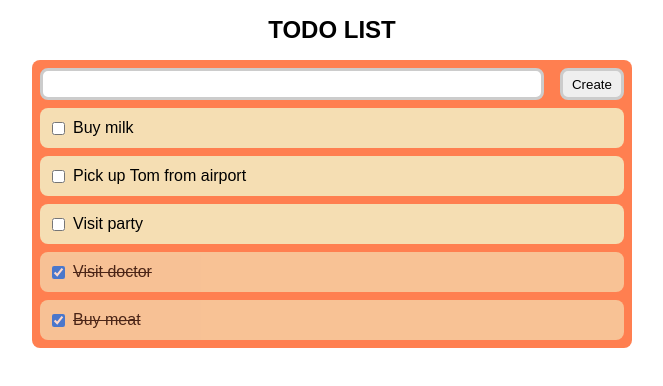
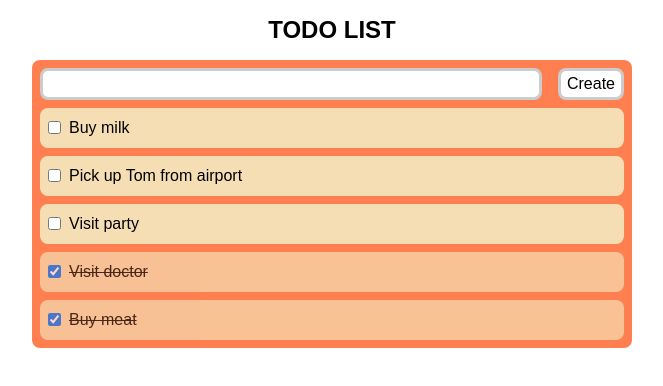
Before and after one commit to Kseniyakit/JavaScript, a plain HTML site: page lesson21/task1/index.html in a window 1280 px wide. Shown: the full height of the page, 308-971 px from the left. Drawn offline with nearby package versions, Linux system fonts and the light colour scheme.

Commit message:
commit282

```diff
--- a/lesson21/task1/index.html
+++ b/lesson21/task1/index.html
@@ -1,12 +1,18 @@
+
 <!DOCTYPE html>
 <html lang="en">
+
 <head>
     <meta charset="UTF-8">
     <meta name="viewport" content="width=device-width, initial-scale=1.0">
-    <title>Todo List</title>
+    <meta http-equiv="X-UA-Compatible" content="ie=edge">
     <link rel="stylesheet" href="styles.css">
+    <link rel="stylesheet" href="https://cdnjs.cloudflare.com/ajax/libs/normalize/8.0.1/normalize.css">
+    <title>Document</title>
 </head>
+
 <body>
+
     <h1 class="title">Todo list</h1>
     <main class="todo-list">
         <div class="actions">
@@ -15,6 +21,7 @@
         </div>
         <ul class="list"></ul>
     </main>
-    <script src="index.js"></script>
+    <script src="./index.js"></script>
 </body>
+
 </html>
--- a/lesson21/task1/index.js
+++ b/lesson21/task1/index.js
@@ -4,27 +4,28 @@ const tasks = [
     { text: 'Visit party', done: false },
     { text: 'Visit doctor', done: true },
     { text: 'Buy meat', done: true },
-];
+]
 
 const renderListItems = listItems => {
     const listElem = document.querySelector('.list');
+
     const listItemsElems = listItems
-    .sort((a,b) => a.done - b.done)
-    .map(({text, done}) =>{
+        .sort((a, b) => a.done - b.done)
+        .map(({ text, done }) => {
             const listItemElem = document.createElement('li');
             listItemElem.classList.add('list__item');
-        if(done) {
+            if (done) {
                 listItemElem.classList.add('list__item_done');
             }
             const checkboxElem = document.createElement('input');
             checkboxElem.setAttribute('type', 'checkbox');
-        checkboxElem.setAttribute('checked', done);
             checkboxElem.checked = done;
-
             checkboxElem.classList.add('list__item-checkbox');
             listItemElem.append(checkboxElem, text);
             return listItemElem;
         });
+
     listElem.append(...listItemsElems);
 }
+
 renderListItems(tasks);
--- a/lesson21/task1/styles.css
+++ b/lesson21/task1/styles.css
@@ -6,11 +6,12 @@ body {
     font-family: Arial, Helvetica, sans-serif;
   }
 
-.title{
+  .title {
     font-size: 24px;
     text-transform: uppercase;
     text-align: center;
   }
+
   .todo-list {
     display: flex;
     flex-direction: column;
@@ -21,14 +22,16 @@ font-family: Arial, Helvetica, sans-serif;
     max-width: 600px;
     margin: auto;
   }
-.list{
+
+  .list {
     margin: 0;
     padding: 0;
     list-style-type: none;
     margin: auto;
     width: 100%;
   }
-.list__item{
+
+  .list__item {
     display: flex;
     align-items: center;
     height: 40px;
@@ -37,30 +40,36 @@ font-family: Arial, Helvetica, sans-serif;
     margin-bottom: 8px;
     padding: 8px;
   }
-.list__item_done{
+
+  .list__item_done {
     text-decoration: line-through;
     opacity: 0.7;
   }
-.list__item:last-child {
-    margin-bottom: 0;
-}
-.list__item-checkbox{
-    margin-right: 8px;
-}
-.btn{
-    height: 32px;
-    min-width: 64px;
-    border: 3px solid #ccc;
-    outline: none;
-    cursor: pointer;
-    border-radius: 8px;
-    margin-left: 16px;
-}
+
   .actions {
     display: flex;
     margin-bottom: 8px;
   }
-.task-input{
+
+  .list__item:last-child {
+    margin-bottom: 0;
+  }
+
+  .list__item-checkbox {
+    margin-right: 8px;
+  }
+
+  .btn {
+    height: 32px;
+    min-width: 64px;
+    border: 3px solid #ccc;
+    border-radius: 8px;
+    background-color: #ffffff;
+    margin-left: 16px;
+    cursor: pointer;
+  }
+
+  .task-input {
     height: 32px;
     border: 3px solid #ccc;
     border-radius: 8px;
```
Lines whose indentation alone changed are shown as unchanged.
